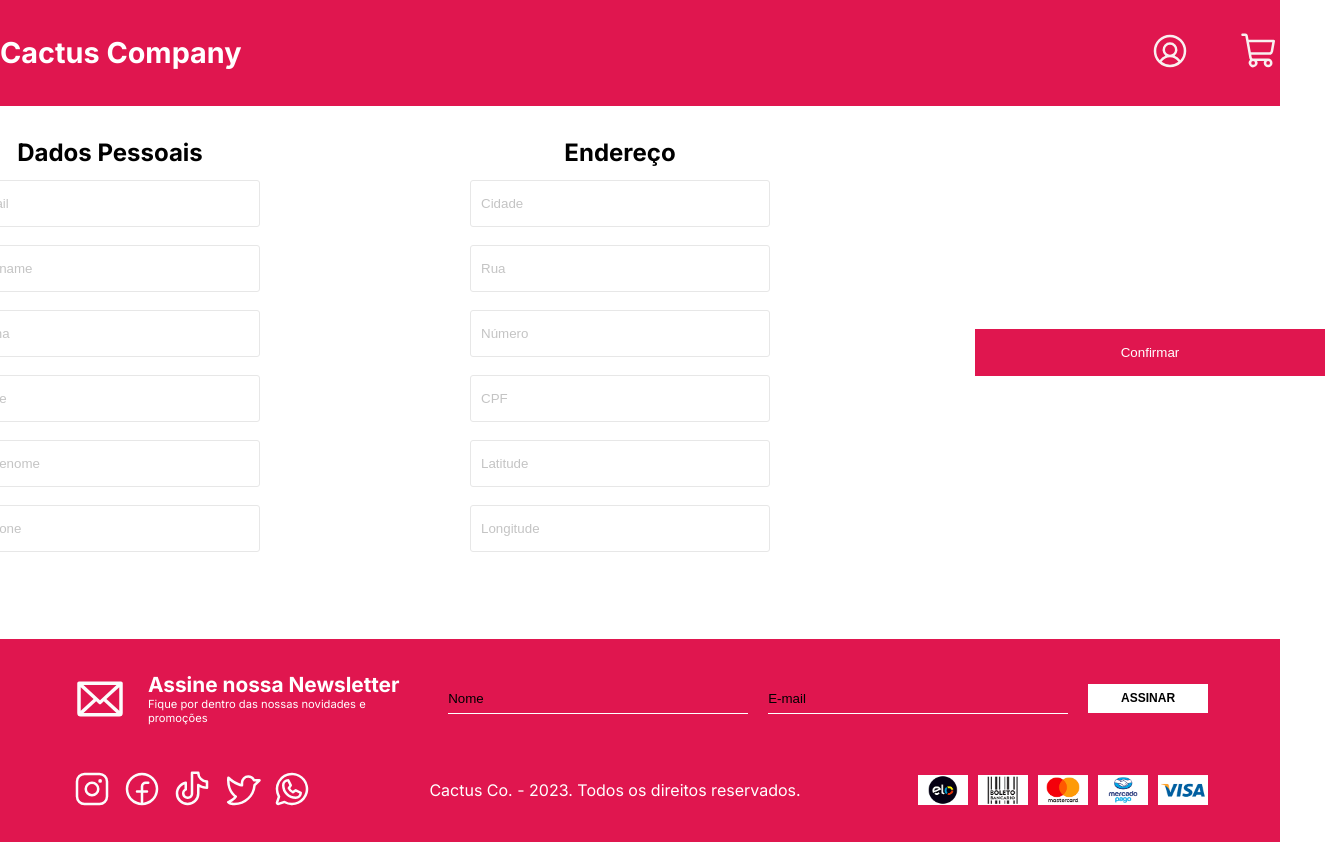
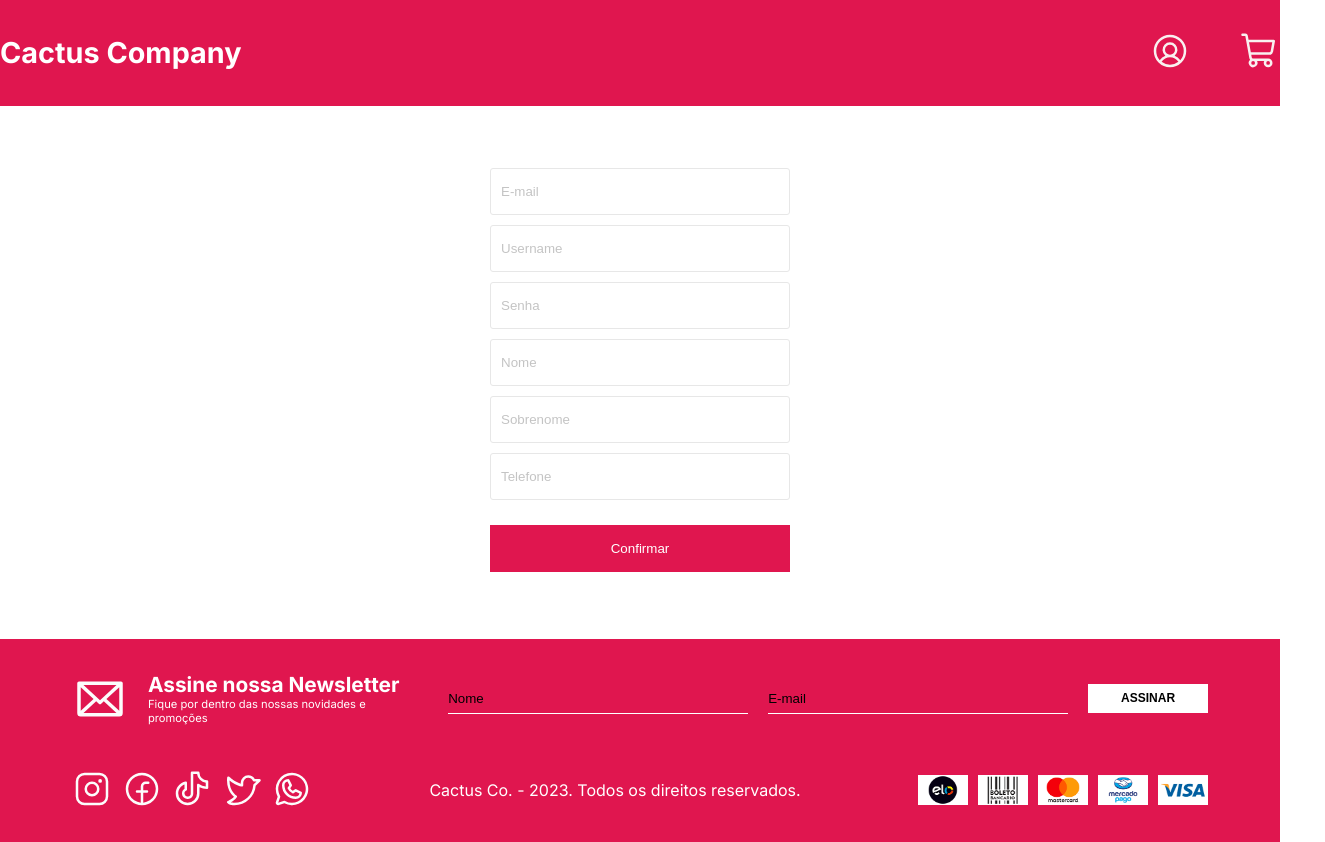
Before and after one commit to BrennoBoechat/Ecommerce, a Next.js app: page /register in a window 1280 px wide. Shown: the whole page, 1325 px wide, since content can reach past the window. Built offline with nearby package versions, Linux system fonts and the light colour scheme.

Commit message:
logica requisição

```diff
--- a/src/components/register/Register.tsx
+++ b/src/components/register/Register.tsx
@@ -1,10 +1,27 @@
-import React, { useState } from 'react'
+import React, { FormEvent, useEffect, useState } from 'react'
 import { RegisterContainer } from './styles'
 import { api } from '@/services/api';
 import { useRouter } from 'next/navigation';
 
 interface Register {
-
+    email: string;
+    username: string;
+    password: string;
+    name: {
+        firstname: string;
+        lastname: string;
+    };
+    address: {
+        city: string;
+        street: string;
+        number: number;
+        zipcode: string;
+        geolocation: {
+            lat: string;
+            long: string;
+        };
+    };
+    phone: string;
 }
 
 function Register() {
@@ -16,51 +33,80 @@ function Register() {
     const [lastname, setLastname] = useState<string>("");
     const [telephone, setTelephone] = useState<string>("");
 
-    const [city, setCity] = useState<string>("");
-    const [street, setStreet] = useState<string>("");
-    const [number, setNumber] = useState<string>("");
-    const [cpf, setCpf] = useState<string>("");
-    const [lat, setLat] = useState<string>("");
-    const [long, setLong] = useState<string>("");
+    const MockedAddress = [{
+        city: 'kilcoole',
+        street: '7835 new road',
+        number: 3,
+        zipcode: '12926-3874',
+        geolocation: {
+            lat: '-37.3159',
+            long: '81.1496'
+        }
+    }
+    ]
 
     const router = useRouter()
 
-    const fetchRegister = async(body : Register) => {
+    const onSubmitRegister = (event: FormEvent<HTMLFormElement>) => {
+        event.preventDefault()
+
+        const body = {
+            email: email,
+            username: username,
+            password: password,
+            name: {
+                firstname: name,
+                lastname: lastname
+            },
+            address: {
+                city: MockedAddress[0].city,
+                street: MockedAddress[0].street,
+                number: MockedAddress[0].number,
+                zipcode: MockedAddress[0].zipcode,
+                geolocation: {
+                    lat: MockedAddress[0].geolocation.lat,
+                    long: MockedAddress[0].geolocation.long
+                }
+            },
+            phone: telephone
+        }
+        fetchRegister(body)
+    }
+
+
+    const fetchRegister = async (body: Register) => {
         try {
-            const response = await api.post("/users", body)
-            localStorage.setItem('token', response.data.token)
-            router.push("/")
+            const response = await api.post("/users", body);
+            localStorage.setItem('token', response.data.id);
+            router.push("/");
         } catch (error) {
-            console.log(error)
+            console.log(error);
         }
     }
 
+    useEffect(() => {
+        const tokenStorage = localStorage.getItem("token");
+        tokenStorage === null
+            ? console.log("Token is null")
+            : router.push("/")
+    }, []);
 
 
     return (
-    <RegisterContainer>
-        <div className='wrap'>
-            <div className='person'>
-                <h2>Dados Pessoais</h2>
-                    <input type='email' placeholder='E-mail'/>
-                    <input type='text' placeholder='Username'/>
-                    <input type='password' placeholder='Senha'/>
-                    <input type='text' placeholder='Nome'/>
-                    <input type='text' placeholder='Sobrenome'/>
-                    <input type='tel' placeholder='Telefone'/>
-            </div>
-            <div className='address'>
-                <h2>Endereço</h2>
-                    <input type='text' placeholder='Cidade'/>
-                    <input type='text' placeholder='Rua'/>
-                    <input type='number' placeholder='Número'/>
-                    <input type='number' placeholder='CPF'/>
-                    <input type='number' placeholder='Latitude'/>
-                    <input type='number' placeholder='Longitude'/>
-            </div>
-            <button>Confirmar</button>
-        </div>
-    </RegisterContainer>
+        <RegisterContainer>
+            <form onSubmit={onSubmitRegister}>
+                <div className='wrap'>
+                    {/* <h2>Dados Pessoais</h2> */}
+                    <input type='email' value={email} onChange={(e) => setEmail(e.target.value)} placeholder='E-mail' />
+                    <input type='text' value={username} onChange={(e) => setUsername(e.target.value)} placeholder='Username' />
+                    <input type='password' value={password} onChange={(e) => setPassword(e.target.value)} placeholder='Senha' />
+                    <input type='text' value={name} onChange={(e) => setName(e.target.value)} placeholder='Nome' />
+                    <input type='text' value={lastname} onChange={(e) => setLastname(e.target.value)} placeholder='Sobrenome' />
+                    <input type='tel' value={telephone} onChange={(e) => setTelephone(e.target.value)} placeholder='Telefone' />
+                    <button type='submit'>Confirmar</button>
+                </div>
+            </form>
+        </RegisterContainer>
     )
 }
 
--- a/src/components/register/styles.ts
+++ b/src/components/register/styles.ts
@@ -10,8 +10,9 @@ export const RegisterContainer = styled.div `
     .wrap {
         display: flex;
         align-items: center;
+        flex-direction: column;
         justify-content: center;
-        gap: 200px;
+        margin-top: 40px;
 
         input {
             width: 300px;
@@ -26,27 +27,14 @@ export const RegisterContainer = styled.div `
             }
         }
 
-        .person {
-            display: flex;
-            flex-direction: column;
-            align-items: center;
-            gap: 8px;
-        }
-
-        .address {
-            display: flex;
-            flex-direction: column;
-            align-items: center;
-            gap: 8px;
-        }
     }
 
     button {
         background-color: #E0164F;
         height: 47.05px;
-        width: 350px;
+        width: 300px;
         border: none;
         color: white;
-        margin-top: 10px;
+        margin-top: 20px;
     }
 `
```
